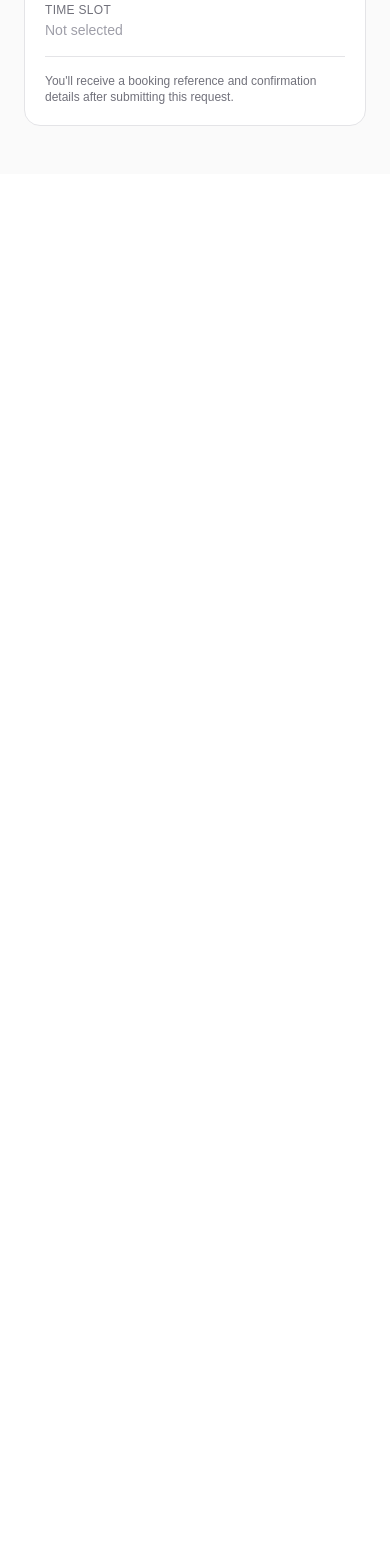
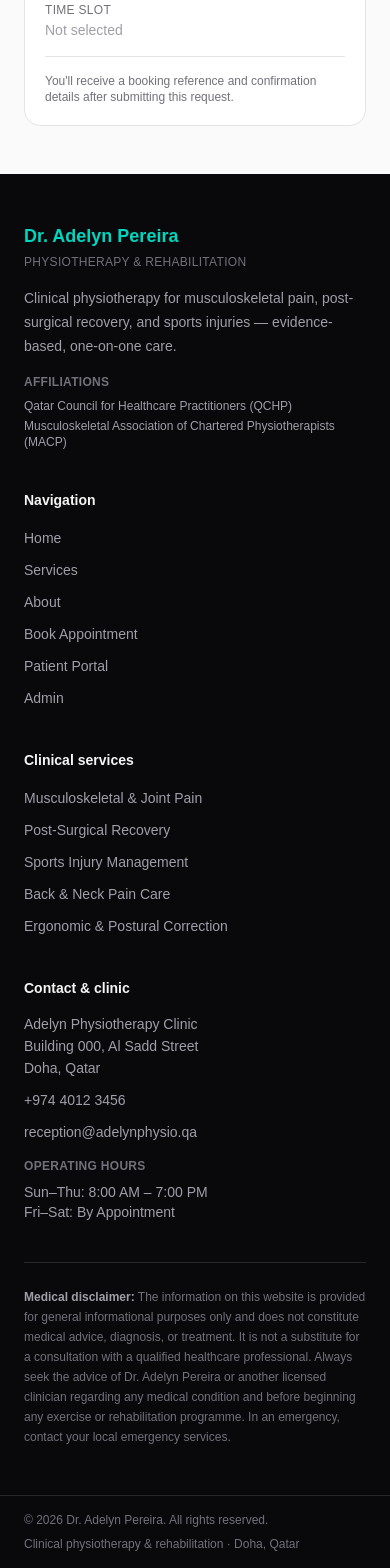
Before and after one commit to freddiedsouza/Adelyn, a Next.js app: page /book in a window 390 px wide. Shown: the part 2686-4254 px from the top of the page. Before the commit the page ends 2860 px from the top, so only its background shows below. Built offline with nearby package versions, Linux system fonts and the light colour scheme.

Commit message:
feat: implement global responsive footer with clinic details and medical disclaimer

```diff
--- a/src/app/layout.tsx
+++ b/src/app/layout.tsx
@@ -2,6 +2,7 @@ import type { Metadata } from "next";
 import { Geist, Geist_Mono } from "next/font/google";
 import "./globals.css";
 import Header from "@/components/Header";
+import Footer from "@/components/Footer";
 
 const geistSans = Geist({
   variable: "--font-geist-sans",
@@ -28,6 +29,7 @@ export default function RootLayout({ children }: LayoutProps<"/">) {
       <body className="min-h-full flex flex-col">
         <Header />
         {children}
+        <Footer />
       </body>
     </html>
   );
--- /dev/null
+++ b/src/components/Footer.tsx
@@ -0,0 +1,180 @@
+import Link from "next/link";
+
+/*
+  Address, phone, and email below are placeholders — replace with Dr. Adelyn
+  Pereira's real clinic contact details before launch.
+*/
+const clinic = {
+  name: "Adelyn Physiotherapy Clinic",
+  addressLines: ["Building 000, Al Sadd Street", "Doha, Qatar"],
+  phoneDisplay: "+974 4012 3456",
+  phoneHref: "tel:+97440123456",
+  email: "reception@adelynphysio.qa",
+};
+
+const quickNav = [
+  { href: "/", label: "Home" },
+  { href: "/services", label: "Services" },
+  { href: "/about", label: "About" },
+  { href: "/book", label: "Book Appointment" },
+  { href: "/portal", label: "Patient Portal" },
+  { href: "/admin", label: "Admin" },
+];
+
+const serviceLinks = [
+  {
+    href: "/book?service=musculoskeletal-joint-pain",
+    label: "Musculoskeletal & Joint Pain",
+  },
+  {
+    href: "/book?service=post-surgical-recovery",
+    label: "Post-Surgical Recovery",
+  },
+  {
+    href: "/book?service=sports-injury-management",
+    label: "Sports Injury Management",
+  },
+  {
+    href: "/book?service=chronic-back-neck-pain",
+    label: "Back & Neck Pain Care",
+  },
+  {
+    href: "/book?service=ergonomic-postural-correction",
+    label: "Ergonomic & Postural Correction",
+  },
+];
+
+const affiliations = [
+  "Qatar Council for Healthcare Practitioners (QCHP)",
+  "Musculoskeletal Association of Chartered Physiotherapists (MACP)",
+];
+
+export default function Footer() {
+  const year = new Date().getFullYear();
+
+  return (
+    <footer className="mt-auto bg-zinc-950 text-zinc-400">
+      <div className="mx-auto max-w-7xl px-6 py-12 lg:px-8 lg:py-16">
+        <div className="grid grid-cols-1 gap-10 sm:grid-cols-2 lg:grid-cols-4">
+          {/* Clinical branding */}
+          <div>
+            <p className="text-lg font-semibold text-teal-400">
+              Dr. Adelyn Pereira
+            </p>
+            <p className="mt-1 text-xs font-medium uppercase tracking-wide text-zinc-500">
+              Physiotherapy &amp; Rehabilitation
+            </p>
+            <p className="mt-4 text-sm leading-6">
+              Clinical physiotherapy for musculoskeletal pain, post-surgical
+              recovery, and sports injuries — evidence-based, one-on-one care.
+            </p>
+            <div className="mt-4">
+              <p className="text-xs font-semibold uppercase tracking-wide text-zinc-500">
+                Affiliations
+              </p>
+              <ul className="mt-2 flex flex-col gap-1 text-xs">
+                {affiliations.map((item) => (
+                  <li key={item}>{item}</li>
+                ))}
+              </ul>
+            </div>
+          </div>
+
+          {/* Quick navigation */}
+          <nav aria-label="Footer navigation">
+            <p className="text-sm font-semibold text-zinc-100">Navigation</p>
+            <ul className="mt-4 flex flex-col gap-2 text-sm">
+              {quickNav.map((link) => (
+                <li key={link.href}>
+                  <Link
+                    href={link.href}
+                    className="block py-0.5 transition-colors hover:text-teal-400"
+                  >
+                    {link.label}
+                  </Link>
+                </li>
+              ))}
+            </ul>
+          </nav>
+
+          {/* Clinical services quick-links */}
+          <div>
+            <p className="text-sm font-semibold text-zinc-100">
+              Clinical services
+            </p>
+            <ul className="mt-4 flex flex-col gap-2 text-sm">
+              {serviceLinks.map((link) => (
+                <li key={link.href}>
+                  <Link
+                    href={link.href}
+                    className="block py-0.5 transition-colors hover:text-teal-400"
+                  >
+                    {link.label}
+                  </Link>
+                </li>
+              ))}
+            </ul>
+          </div>
+
+          {/* Contact & clinic details */}
+          <div>
+            <p className="text-sm font-semibold text-zinc-100">
+              Contact &amp; clinic
+            </p>
+            <address className="mt-4 flex flex-col gap-3 text-sm not-italic">
+              <span className="block">
+                {clinic.name}
+                {clinic.addressLines.map((line) => (
+                  <span key={line} className="mt-0.5 block text-zinc-400">
+                    {line}
+                  </span>
+                ))}
+              </span>
+              <a
+                href={clinic.phoneHref}
+                className="block transition-colors hover:text-teal-400"
+              >
+                {clinic.phoneDisplay}
+              </a>
+              <a
+                href={`mailto:${clinic.email}`}
+                className="block break-all transition-colors hover:text-teal-400"
+              >
+                {clinic.email}
+              </a>
+            </address>
+            <div className="mt-4">
+              <p className="text-xs font-semibold uppercase tracking-wide text-zinc-500">
+                Operating hours
+              </p>
+              <p className="mt-2 text-sm">Sun–Thu: 8:00 AM – 7:00 PM</p>
+              <p className="text-sm">Fri–Sat: By Appointment</p>
+            </div>
+          </div>
+        </div>
+
+        {/* Legal & medical disclaimer */}
+        <p className="mt-10 border-t border-zinc-800 pt-6 text-xs leading-5 text-zinc-500">
+          <span className="font-semibold text-zinc-400">
+            Medical disclaimer:
+          </span>{" "}
+          The information on this website is provided for general informational
+          purposes only and does not constitute medical advice, diagnosis, or
+          treatment. It is not a substitute for a consultation with a qualified
+          healthcare professional. Always seek the advice of Dr. Adelyn Pereira
+          or another licensed clinician regarding any medical condition and
+          before beginning any exercise or rehabilitation programme. In an
+          emergency, contact your local emergency services.
+        </p>
+      </div>
+
+      {/* Bottom legal bar */}
+      <div className="border-t border-zinc-800">
+        <div className="mx-auto flex max-w-7xl flex-col gap-2 px-6 py-4 text-xs text-zinc-500 sm:flex-row sm:items-center sm:justify-between lg:px-8">
+          <p>&copy; {year} Dr. Adelyn Pereira. All rights reserved.</p>
+          <p>Clinical physiotherapy &amp; rehabilitation · Doha, Qatar</p>
+        </div>
+      </div>
+    </footer>
+  );
+}
```
